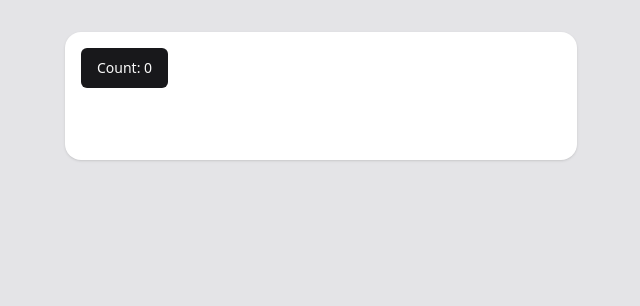
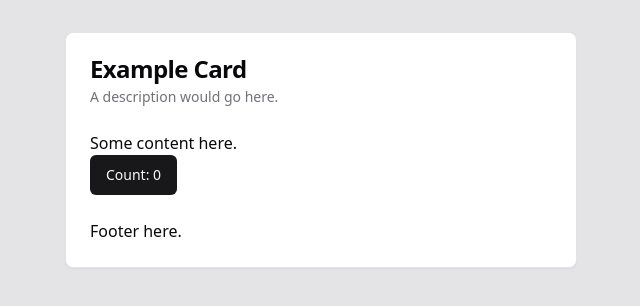
Before and after one commit to sukrutimallesh/Hackarama-2024, a React (Vite) app in the folder frontend/: page / in a window 1280 px wide. Shown: the top 306 px of the page, without its empty margins (319-959 px from the left). Built offline with nearby package versions, Linux system fonts and the light colour scheme.

Commit message:
Add card component

```diff
--- a/frontend/src/App.tsx
+++ b/frontend/src/App.tsx
@@ -1,18 +1,42 @@
 import "./App.css";
 import { useState } from "react";
-import { Button } from "./components/ui/button";
+import Layout from "@/components/Layout";
+import { Button } from "@/components/ui/button";
+import {
+	Card,
+	CardContent,
+	CardDescription,
+	CardFooter,
+	CardHeader,
+	CardTitle,
+} from "@/components/ui/card";
 
 function App() {
 	const [count, setCount] = useState<number>(0);
 
 	return (
-		<div className="px-96 py-8 bg-zinc-200 min-w-full min-h-screen">
-			<div className="w-full h-32 bg-white shadow rounded-2xl p-4">
+		<Layout>
+			{/* <div className="w-full h-32 bg-white shadow rounded-2xl p-4">
 				<Button onClick={() => setCount(count + 1)}>
 					Count: {count}
 				</Button>
-			</div>
-		</div>
+			</div> */}
+			<Card>
+				<CardHeader>
+					<CardTitle>Example Card</CardTitle>
+					<CardDescription>
+						A description would go here.
+					</CardDescription>
+				</CardHeader>
+				<CardContent>
+					<p>Some content here.</p>
+					<Button onClick={() => setCount(count + 1)}>
+						Count: {count}
+					</Button>
+				</CardContent>
+				<CardFooter>Footer here.</CardFooter>
+			</Card>
+		</Layout>
 	);
 }
 
--- /dev/null
+++ b/frontend/src/components/Layout.tsx
@@ -0,0 +1,7 @@
+export default function Layout({ children }: { children: React.ReactNode }) {
+	return (
+		<div className="px-96 py-8 bg-zinc-200 min-w-full min-h-screen flex flex-col gap-8">
+			{children}
+		</div>
+	);
+}
--- /dev/null
+++ b/frontend/src/components/ui/card.tsx
@@ -0,0 +1,79 @@
+import * as React from "react"
+
+import { cn } from "@/lib/utils"
+
+const Card = React.forwardRef<
+  HTMLDivElement,
+  React.HTMLAttributes<HTMLDivElement>
+>(({ className, ...props }, ref) => (
+  <div
+    ref={ref}
+    className={cn(
+      "rounded-lg border bg-card text-card-foreground shadow-sm",
+      className
+    )}
+    {...props}
+  />
+))
+Card.displayName = "Card"
+
+const CardHeader = React.forwardRef<
+  HTMLDivElement,
+  React.HTMLAttributes<HTMLDivElement>
+>(({ className, ...props }, ref) => (
+  <div
+    ref={ref}
+    className={cn("flex flex-col space-y-1.5 p-6", className)}
+    {...props}
+  />
+))
+CardHeader.displayName = "CardHeader"
+
+const CardTitle = React.forwardRef<
+  HTMLParagraphElement,
+  React.HTMLAttributes<HTMLHeadingElement>
+>(({ className, ...props }, ref) => (
+  <h3
+    ref={ref}
+    className={cn(
+      "text-2xl font-semibold leading-none tracking-tight",
+      className
+    )}
+    {...props}
+  />
+))
+CardTitle.displayName = "CardTitle"
+
+const CardDescription = React.forwardRef<
+  HTMLParagraphElement,
+  React.HTMLAttributes<HTMLParagraphElement>
+>(({ className, ...props }, ref) => (
+  <p
+    ref={ref}
+    className={cn("text-sm text-muted-foreground", className)}
+    {...props}
+  />
+))
+CardDescription.displayName = "CardDescription"
+
+const CardContent = React.forwardRef<
+  HTMLDivElement,
+  React.HTMLAttributes<HTMLDivElement>
+>(({ className, ...props }, ref) => (
+  <div ref={ref} className={cn("p-6 pt-0", className)} {...props} />
+))
+CardContent.displayName = "CardContent"
+
+const CardFooter = React.forwardRef<
+  HTMLDivElement,
+  React.HTMLAttributes<HTMLDivElement>
+>(({ className, ...props }, ref) => (
+  <div
+    ref={ref}
+    className={cn("flex items-center p-6 pt-0", className)}
+    {...props}
+  />
+))
+CardFooter.displayName = "CardFooter"
+
+export { Card, CardHeader, CardFooter, CardTitle, CardDescription, CardContent }
```
